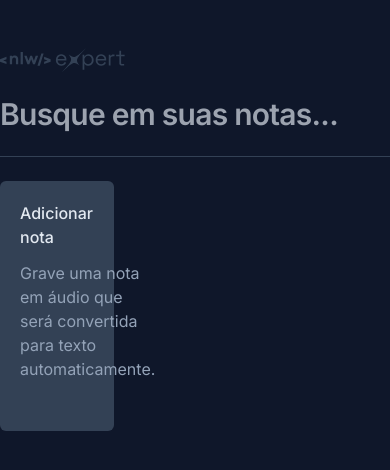
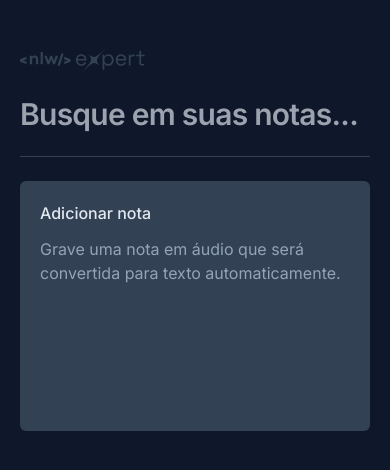
Before and after one commit to joyce-caroline/expert-notes, a React (Vite) app: page / in a window 390 px wide. Shown: the top 470 px of the page. Built offline with nearby package versions, Linux system fonts and the light colour scheme.

Commit message:
Feat: Ajusta responsividade

```diff
--- a/src/app.tsx
+++ b/src/app.tsx
@@ -47,7 +47,7 @@ export function App() {
   }
 
   return (
-    <div className="mx-auto max-w-6xl my-12 space-y-6">
+    <div className="mx-auto max-w-6xl my-12 space-y-6 px-5">
       <img src={logo} alt="Logo NLW" />
       <form className="w-full">
         <input
@@ -60,7 +60,7 @@ export function App() {
 
       <div className="h-px bg-slate-700" />
 
-      <div className="grid grid-cols-3 gap-6 auto-rows-[250px]">
+      <div className="grid rid-cols-1 md:grid-cols-2 lg:grid-cols-3 gap-6 auto-rows-[250px]">
         <NewNoteCard onNoteCreated={onNoteCreated} />
 
         {filteredNotes.map((note) => {
--- a/src/components/new-note-card.tsx
+++ b/src/components/new-note-card.tsx
@@ -100,7 +100,7 @@ export function NewNoteCard({ onNoteCreated }: NewNoteCardProps) {
       <Dialog.Portal>
         <Dialog.Overlay className="inset-0 fixed bg-black/50" />
 
-        <Dialog.Content className="fixed overflow-hidden left-1/2 top-1/2 -translate-x-1/2 -translate-y-1/2 max-w-[640px] w-full h-[68vh] bg-slate-700 rounded-md flex flex-col outline-none">
+        <Dialog.Content className="fixed overflow-hidden inset-0 md:inset-auto md:left-1/2 md:top-1/2 md:-translate-x-1/2 md:-translate-y-1/2 md:max-w-[640px] w-full md:h-[68vh] bg-slate-700 md:rounded-md flex flex-col outline-none">
           <Dialog.Close className="absolute right-0 top-0 bg-slate-800 p-1.5 text-slate-400">
             <X className="size-5 hover:text-slate-100 " />
           </Dialog.Close>
--- a/src/components/note-card.tsx
+++ b/src/components/note-card.tsx
@@ -25,7 +25,7 @@ export function NoteCard({ note }: NoteCardProps) {
       <Dialog.Portal>
         <Dialog.Overlay className="inset-0 fixed bg-black/50" />
 
-        <Dialog.Content className="fixed overflow-hidden left-1/2 top-1/2 -translate-x-1/2 -translate-y-1/2 max-w-[640px] w-full h-[68vh] bg-slate-700 rounded-md flex flex-col outline-none">
+        <Dialog.Content className="fixed overflow-hidden inset-0 md:inset-auto md:left-1/2 md:top-1/2 md:-translate-x-1/2 md:-translate-y-1/2 md:max-w-[640px] w-full md:h-[68vh] bg-slate-700 md:rounded-md flex flex-col outline-none">
           <Dialog.Close className="absolute right-0 top-0 bg-slate-800 p-1.5 text-slate-400">
             <X className="size-5 hover:text-slate-100 " />
           </Dialog.Close>
```
